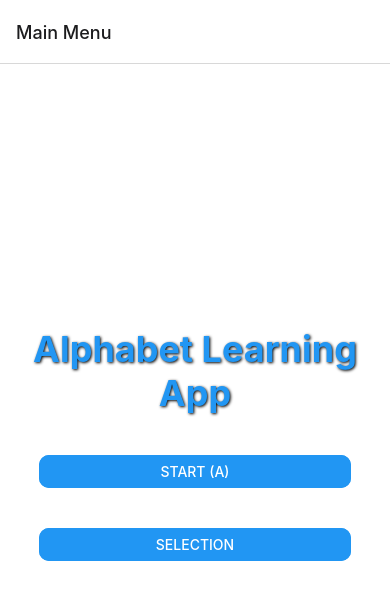
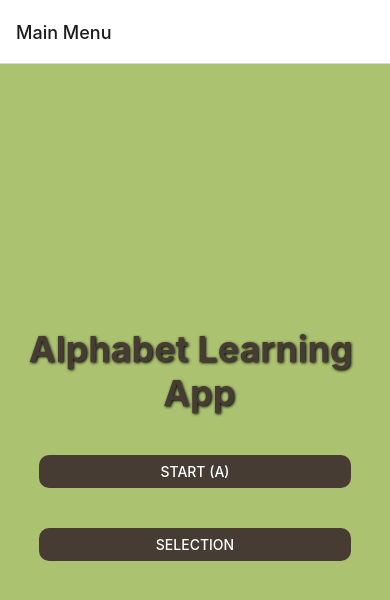
Before and after one commit to fledelmu/Group-7-Seanic-VocablyApp, a React Native app in the folder frontEnd/: screen / in a window 390 px wide. Shown: the top 600 px of the page. Built offline with nearby package versions, Linux system fonts and the light colour scheme.

Commit message:
Organized styles.js a little and added colors to styles.js

```diff
--- a/frontEnd/screens/MainMenu.js
+++ b/frontEnd/screens/MainMenu.js
@@ -1,19 +1,21 @@
 import React from 'react';
 import { Text, View, Button } from 'react-native';
-import {styles, colors} from './styles'
+import { mainMenuStyles, colors } from './styles';
 
 function MainMenuScreen({ navigation }) {
   return (
-    <View style={styles.mainMenuContainer}>
-      <Text style={styles.title}>Alphabet Learning App</Text>
-      <View style={styles.buttonContainer}>
+    <View style={mainMenuStyles.mainMenuContainer}>
+      <Text style={mainMenuStyles.title}>Alphabet Learning {'\n'} App</Text>
+      <View style={mainMenuStyles.buttonContainer}>
         <Button
+          color={colors.darkBrown}
           title="Start (A)"
           onPress={() => navigation.navigate('Starting')}
         />
       </View>
-      <View style={styles.buttonContainer}>
+      <View style={mainMenuStyles.buttonContainer}>
         <Button
+          color={colors.darkBrown}
           title="Selection"
           onPress={() => navigation.navigate('Home')}
         />
--- a/frontEnd/screens/styles.js
+++ b/frontEnd/screens/styles.js
@@ -3,13 +3,40 @@ import { StyleSheet, Dimensions } from 'react-native';
 const screenWidth = Dimensions.get('window').width;
 
 const colors = {
-  primary: '#FEFEFE',
-  secondary: '#E6E8EB',
-  accent: '#F6E9B2',
-  background: '#E6E8EB',
-  text: '#070606',
+  pastelGreen: '#ABC270', // Updated name for lightGray
+  softYellow: '#FEC868',  // Updated name for softGray
+  coral: '#FDA796',       // Updated name for lightYellow
+  darkBrown: '#463C33',   // Updated name for darkText
 };
 
+// Main Menu Styles
+const mainMenuStyles = StyleSheet.create({
+  mainMenuContainer: {
+    flex: 1,
+    backgroundColor: colors.pastelGreen, // Updated to use pastelGreen
+    justifyContent: 'center',
+    alignItems: 'center',
+  },
+  title: {
+    fontSize: 36, // Larger title size
+    fontWeight: 'bold',
+    marginBottom: 20,
+    color: colors.darkBrown, // Updated to use darkBrown
+    textAlign: 'center', // Centered text
+    textShadowColor: '#000', // Text shadow for depth
+    textShadowOffset: { width: 1, height: 1 }, // Shadow offset
+    textShadowRadius: 3, // Shadow radius
+  },
+  buttonContainer: {
+    marginVertical: 20,
+    width: '80%', // Wider button container
+    backgroundColor: colors.coral, // Updated to use coral
+    borderRadius: 10, // Rounded corners for button container
+    overflow: 'hidden', // Ensure rounded corners apply to children
+  },
+});
+
+// Other Styles
 const styles = StyleSheet.create({
   scrollContainer: {
     flexGrow: 1,
@@ -69,29 +96,6 @@ const styles = StyleSheet.create({
     fontSize: 24,
     fontWeight: 'bold',
   },
-    mainMenuContainer: {
-      flex: 1,
-      justifyContent: 'center',
-      alignItems: 'center',
-      backgroundColor: '#fff',
-    },
-    title: {
-      fontSize: 36, // Larger title size
-      fontWeight: 'bold',
-      marginBottom: 20,
-      color: '#2196f3', // Blue color for title
-      textAlign: 'center', // Centered text
-      textShadowColor: '#000', // Text shadow for depth
-      textShadowOffset: { width: 1, height: 1 }, // Shadow offset
-      textShadowRadius: 3, // Shadow radius
-    },
-    buttonContainer: {
-      marginVertical: 20,
-      width: '80%', // Wider button container
-      backgroundColor: '#2196f3', // Button background color
-      borderRadius: 10, // Rounded corners for button container
-      overflow: 'hidden', // Ensure rounded corners apply to children
-    },
   startingScreenContainer: {
     flex: 1,
     justifyContent: 'center',
@@ -99,7 +103,6 @@ const styles = StyleSheet.create({
     backgroundColor: '#ffeb3b', // Bright yellow background
     padding: 20,
   },
-
   instruction: {
     fontSize: 22,
     color: '#000', // Black color for instruction text
@@ -113,4 +116,4 @@ const styles = StyleSheet.create({
   },
 });
 
-  export {styles, colors};
+export { styles, colors, mainMenuStyles };
```
Lines whose indentation alone changed are shown as unchanged.
